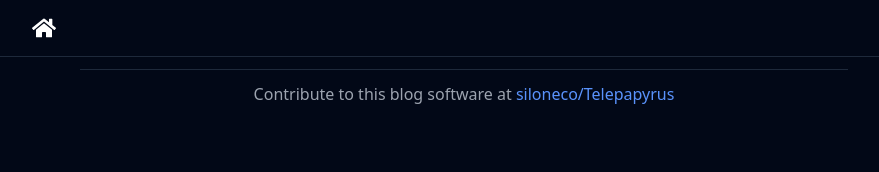
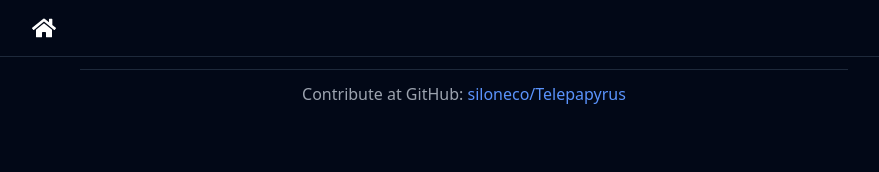
Before and after one commit to siloneco/Telepapyrus, a Next.js app: page / in a window 1280 px wide. Shown: the top 172 px of the page, without its empty margins (176-1055 px from the left). Built offline with nearby package versions, Linux system fonts and the light colour scheme.

Commit message:
refactor: shorten footer text

```diff
--- a/src/components/layout/Footer/index.tsx
+++ b/src/components/layout/Footer/index.tsx
@@ -6,7 +6,7 @@ export default function Footer() {
       <Separator />
       <div className="mt-3">
         <p className="text-center text-gray-400">
-          Contribute to this blog software at{' '}
+          Contribute at GitHub:{' '}
           <a
             href="https://github.com/siloneco/Telepapyrus"
             target="_blank"
```
